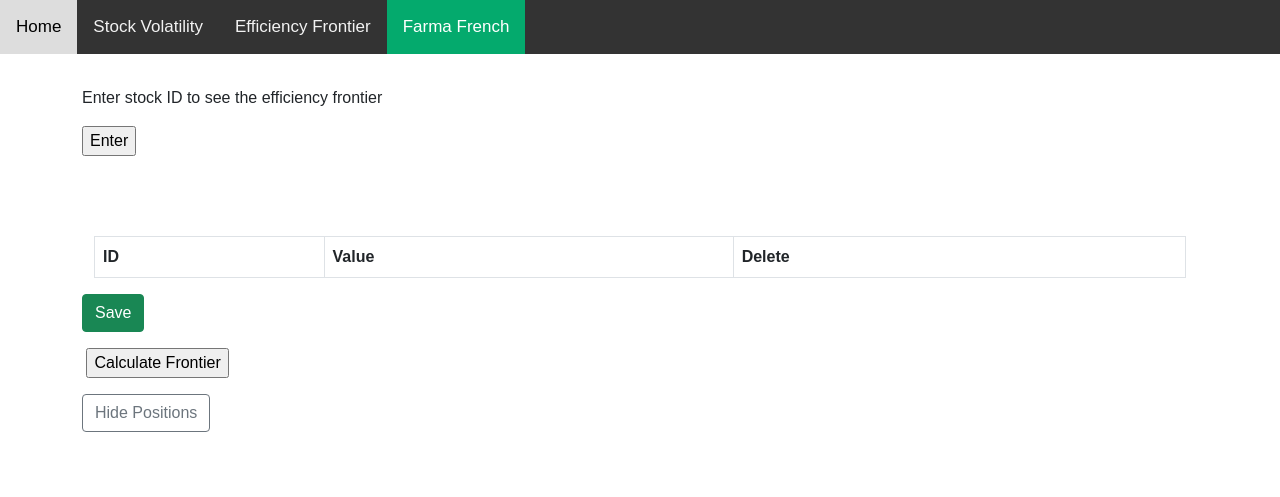
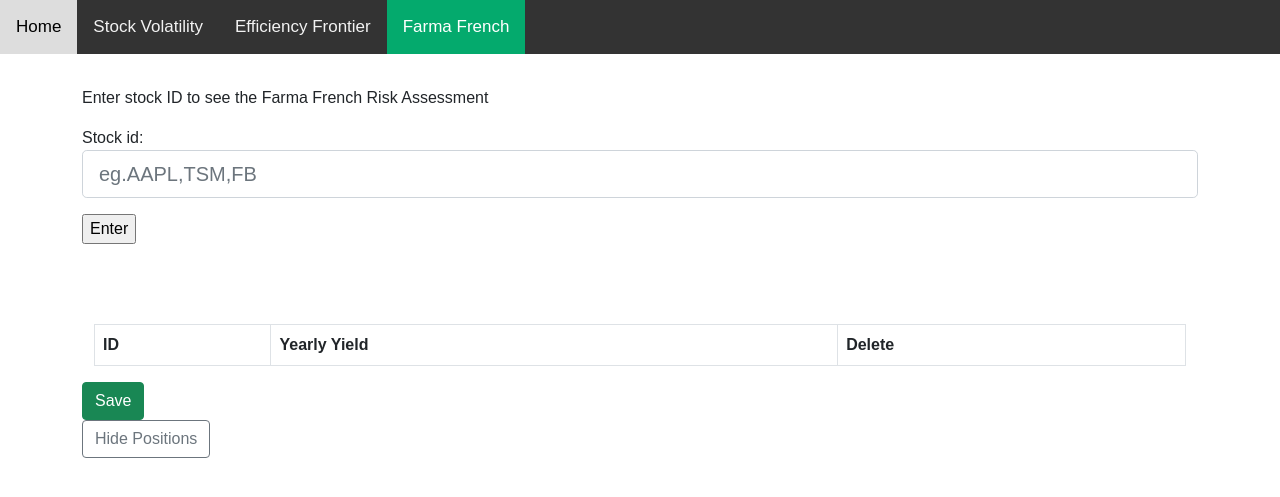
Before and after one commit to Dr-InvestIt/InvestIT, a Django app: page /farma in a window 1280 px wide. Shown: the top 497 px of the page. Run offline with Django 3.2, Linux system fonts and the light colour scheme; data comes from the database, SQL or seed files in the repository; lists and menus that the app fills with data are empty; some libraries are stand-ins or nearby versions.

Commit message:
Completed the farma function

```diff
--- a/stocks/templates/stocks/farma.html
+++ b/stocks/templates/stocks/farma.html
@@ -7,7 +7,7 @@
 <script src="https://cdn.datatables.net/1.10.19/js/jquery.dataTables.min.js"></script>
 <script src="https://cdn.datatables.net/1.10.19/js/dataTables.bootstrap4.min.js"></script>
 <br>
-<p>Enter stock ID to see the efficiency frontier</p>
+<p>Enter stock ID to see the Farma French Risk Assessment</p>
 <form action="{% url 'farma' %}" method = 'POST'> {%csrf_token%}
     {{form.as_p}}
     <datalist id="stocklist">
@@ -21,11 +21,12 @@
         {% for key, value in stocks.items %}
         <tr>
             <td> {{ key }} </td>
-            <td> {{ value}} </td>
         </tr>
         {% endfor %}
     </p>
-
+    <!-- <p>{{ stocks }}</p>
+    <p>{{ farma_french_monthly_yield }}</p>
+    <p>{{ farma_french_yearly_yield }}</p> -->
 </form>
 
     <br></br>
@@ -36,17 +37,17 @@
             <thead>
                 <tr>
                     <th>ID</th>
-                    <th>Value</th>
+                    <th>Yearly Yield</th>
                     <th>Delete</th>
                 </tr>
             </thead>
             <tbody>
-                {% for key, value in stocks.items %}
+                {% for key, value in farma_french_yearly_yield.items %}
                 <tr>
                     <th> {{ key }}</th>
                     <th> {{ value }}</th>
                     <th>
-                        <a href = "{%url 'delete-stock' key %}" class = "btn btn-outline-danger btn-sm">Delete</a>
+                        <a href = "{%url 'delete-farma-stock' key %}" class = "btn btn-outline-danger btn-sm">Delete</a>
                     </th>
                 </tr>
                 {% endfor %}
@@ -59,25 +60,6 @@
     <button id="saveData" class="btn btn-success" onclick="saveSuccessful()">Save</button>
 </form>
 
-    <!-- <input type = 'text' name = 'new' placeholder="AAPL">
-    <input type = 'text' name = 'stock value' placeholder="4000">
-    <button type = 'submit', name = 'newItem', value = 'newItem'>Insert</button> -->
-
-
-<!-- Calculate frontier button -->
-<form action="{% url 'calcualteFrontier' %}" method="post">{% csrf_token %}
-
-    <p>{{output_string}}</p>
-
-    <img src="{{ image }}">
-    {% autoescape off %}
-    {{ plot_div }}
-    {% endautoescape %}
-
-    <input type = 'submit' value = 'Calculate Frontier'/>
-    <p></p>
-</form>
-<!-- <button id="calculateFrontier" onclick="calcualteFrontier()">Calculate Frontier</button> -->
 
 
 <!-- Hide Button -->
--- a/stocks/urls.py
+++ b/stocks/urls.py
@@ -13,7 +13,8 @@ urlpatterns = [
     path('volatility', views.stock_create_volatility_view),
     path('delete_stock/<stock_id>', views.delete_stock, name='delete-stock'),
     path('showlist', views.showlist, name="showlist"),
-    path('farma', views.farmaFrench, name='farma-french')
+    path('farma', views.farmaFrench, name='farma'),
+    path('delete_farma_stock/<stock_id>', views.delete_farma_stock, name='delete-farma-stock')
     # path('calculate_frontier',
     #      views.calculate_frontier,
     #      name='calculate-frontier'),
--- a/stocks/views.py
+++ b/stocks/views.py
@@ -8,6 +8,12 @@ import matplotlib.pyplot as plt
 import io
 import urllib
 import base64
+import pandas as pd
+import yfinance as yf
+import statsmodels.api as sm
+import getFamaFrenchFactors as gff
+from datetime import datetime
+from dateutil.relativedelta import relativedelta
 
 
 def index_view(request):
@@ -470,8 +476,86 @@ def item_detail_view(request):
     return render(request, "stocks/frontier_create.html", context)
 
 def farmaFrench(request):
-    form = EfficientForm(request.POST or None)
+    form = StockForm(request.POST or None)
+
+    try:
+        farma_stocks = request.session['farma-stocks']
+    except:
+        request.session['farma-stocks'] = []
+        farma_stocks = request.session['farma-stocks']
+
+    if form.is_valid():
+        name = form.cleaned_data.get('stock_id')
+        if name not in farma_stocks:
+            farma_stocks.append(name)
+        request.session['farma-stocks'] = farma_stocks
+
+    form = StockForm()
+
+    results = SP500.objects.all
+
+    farma_french_monthly_yield = calculate_farma(farma_stocks)[0]
+    farma_french_yearly_yield = calculate_farma(farma_stocks)[1]
+
     context = {
-
+        'form': form,
+        'stocks': farma_stocks,
+        'showstock': results,
+        'farma_french_monthly_yield': farma_french_monthly_yield,
+        'farma_french_yearly_yield': farma_french_yearly_yield
     }
     return render(request, "stocks/farma.html", context)
+
+# Delete a stock
+def delete_farma_stock(request, stock_id):
+    try:
+        farma_stocks = request.session['farma-stocks']
+    except:
+        pass
+
+    farma_stocks.remove(stock_id)
+    request.session['farma-stocks'] = farma_stocks
+    return redirect('farma')
+
+# def calculateFarma(request):
+def calculate_farma(ticker):
+    today = datetime.now()
+    start = today + relativedelta(month=+6)
+    end = today.strftime('%Y-%m-%d')
+
+    return(ff5(ticker, start, end))
+
+def ff5 (ticker,start,end):
+
+  expected_monthly_return = {}
+  expected_yearly_return = {}
+
+  for i in range(len(ticker)):
+    stock_data = yf.download(ticker[i], start, end, adjusted=True)
+
+    ff5_monthly = gff.famaFrench5Factor(frequency='m')
+    ff5_monthly.rename(columns={"date_ff_factors": 'Date'}, inplace=True)
+    ff5_monthly.set_index('Date', inplace=True)
+
+    stock_returns = stock_data['Adj Close'].resample('M').last().pct_change().dropna()
+    stock_returns.name = "Month_Rtn"
+    ff_data = ff5_monthly.merge(stock_returns,on='Date')
+
+    X = ff_data[['Mkt-RF', 'SMB', 'HML','RMW','CMA']]
+    y = ff_data['Month_Rtn'] - ff_data['RF']
+    X = sm.add_constant(X)
+    ff_model = sm.OLS(y, X).fit()
+    print(ff_model.summary())
+    intercept, b1, b2, b3, b4, b5 = ff_model.params
+
+    rf = ff_data['RF'].mean()
+    market_premium = ff5_monthly['Mkt-RF'].mean()
+    size_premium = ff5_monthly['SMB'].mean()
+    value_premium = ff5_monthly['HML'].mean()
+    profitability = ff5_monthly['RMW'].mean()
+    cma = ff5_monthly['CMA'].mean()
+
+    expected_monthly_return[ticker[i]] = rf + b1 * market_premium + b2 * size_premium + b3 * value_premium + b4 * profitability + b5* cma
+    expected_yearly_return[ticker[i]] = expected_monthly_return[ticker[i]] * 12
+    print("Expected yearly return: " + str(expected_yearly_return))
+  return expected_monthly_return, expected_yearly_return
```
Also changed, not shown: 2 other files.
